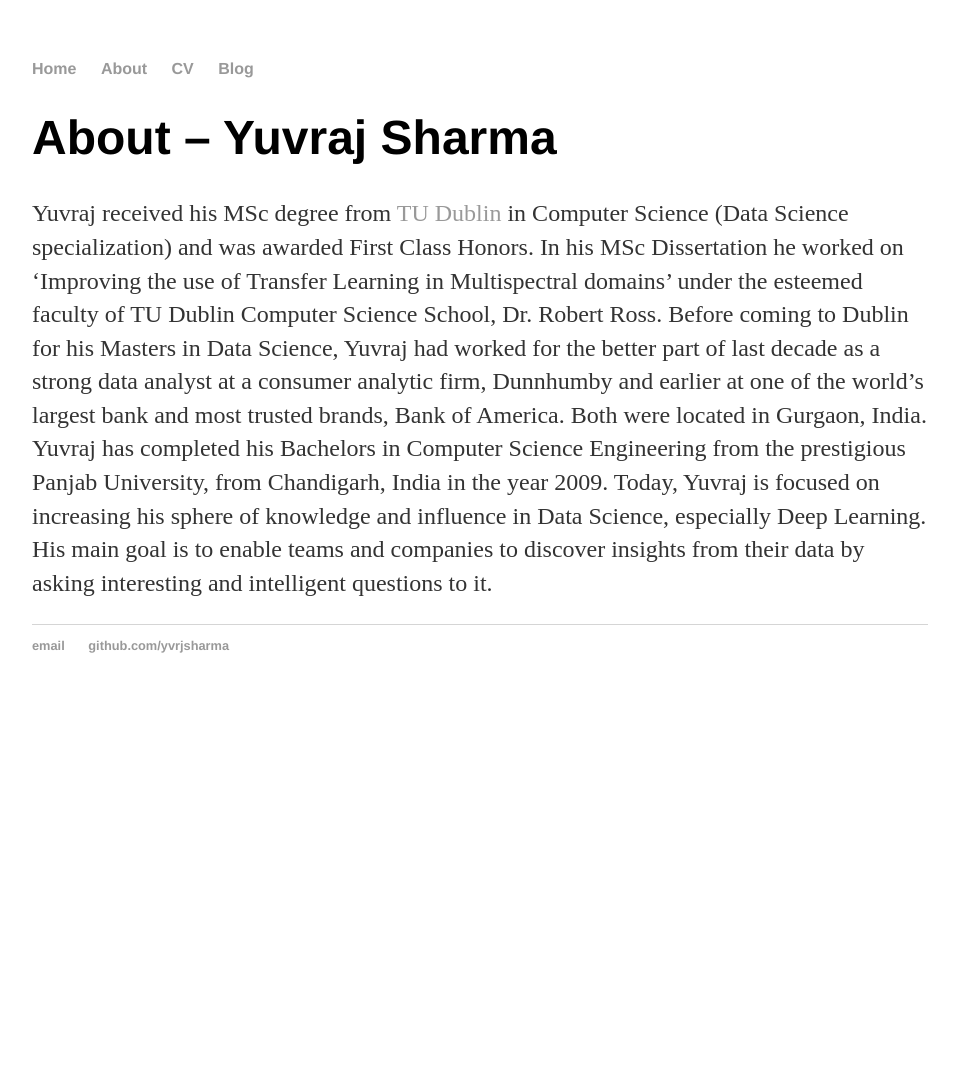
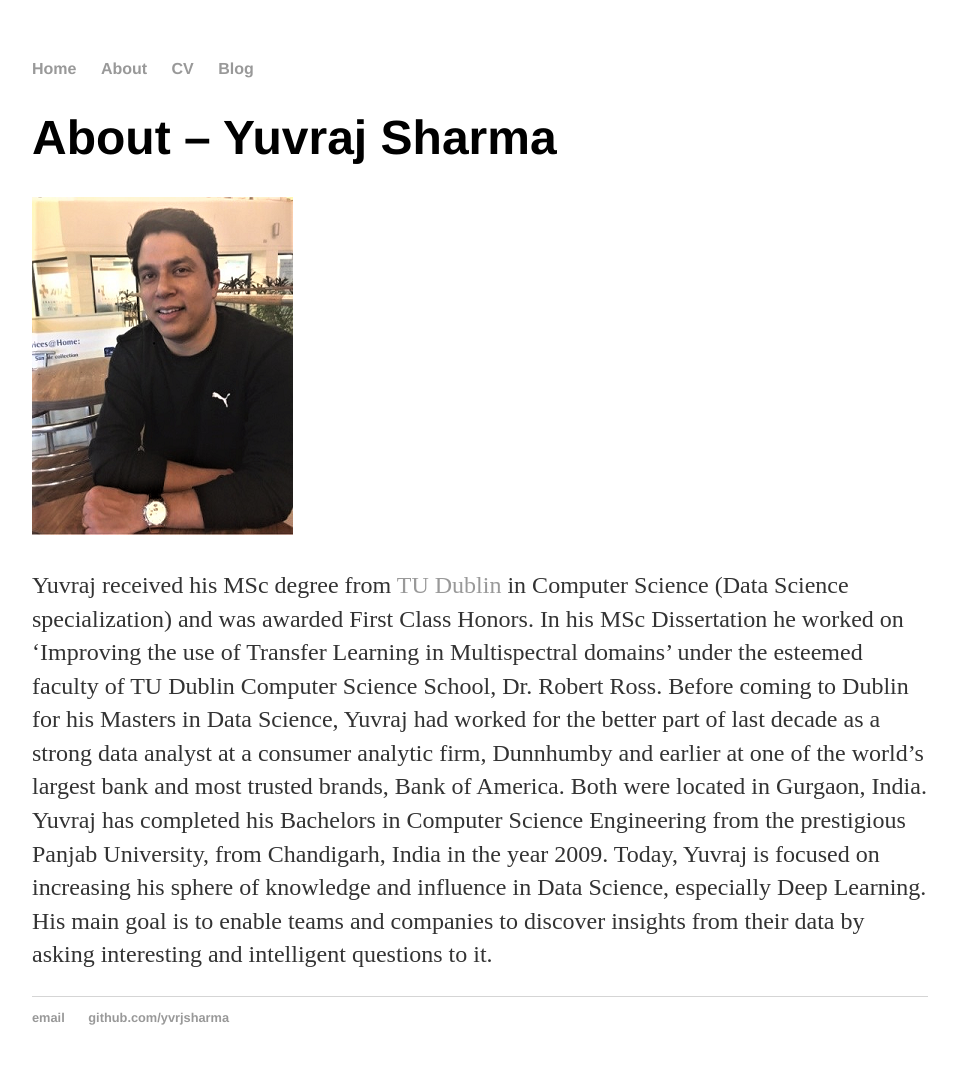
Before and after one commit to yvrjsharma/yvrjsharma.github.io, a Jekyll site: the page built from about/index.md, in a window 1280 px wide. Shown: the whole page, without its empty margins (160-1119 px from the left). Built offline with Jekyll 4.4.1, drawn with Linux system fonts in a browser that asks for light colours; before the commit the page ends 900 px from its top, so only the background shows below that.

Commit message:
updated about me

```diff
--- a/about/index.md
+++ b/about/index.md
@@ -5,5 +5,7 @@ title: "About – Yuvraj Sharma"
 
 <h1> About – Yuvraj Sharma </h1>
 
+![](/images/me3.png)
+
 Yuvraj received his MSc degree from <a href="https://www.tudublin.ie/"> TU Dublin </a>  in Computer Science (Data Science specialization) and was awarded First Class Honors. In his MSc Dissertation he worked on 'Improving the use of Transfer Learning in Multispectral domains' under the esteemed faculty of TU Dublin Computer Science School, Dr. Robert Ross. Before coming to Dublin for his Masters in Data Science, Yuvraj had worked for the better part of last decade as a  strong data analyst at a consumer analytic firm, Dunnhumby and earlier at one of the world’s largest bank and most trusted brands, Bank of America. Both were located in Gurgaon, India. Yuvraj has completed his Bachelors in Computer Science Engineering from the prestigious Panjab University, from Chandigarh, India in the year 2009.
 Today, Yuvraj is focused on increasing his sphere of knowledge and influence in Data Science, especially Deep Learning. His main goal is to enable teams and companies to discover insights from their data by asking interesting and intelligent questions to it.
```
